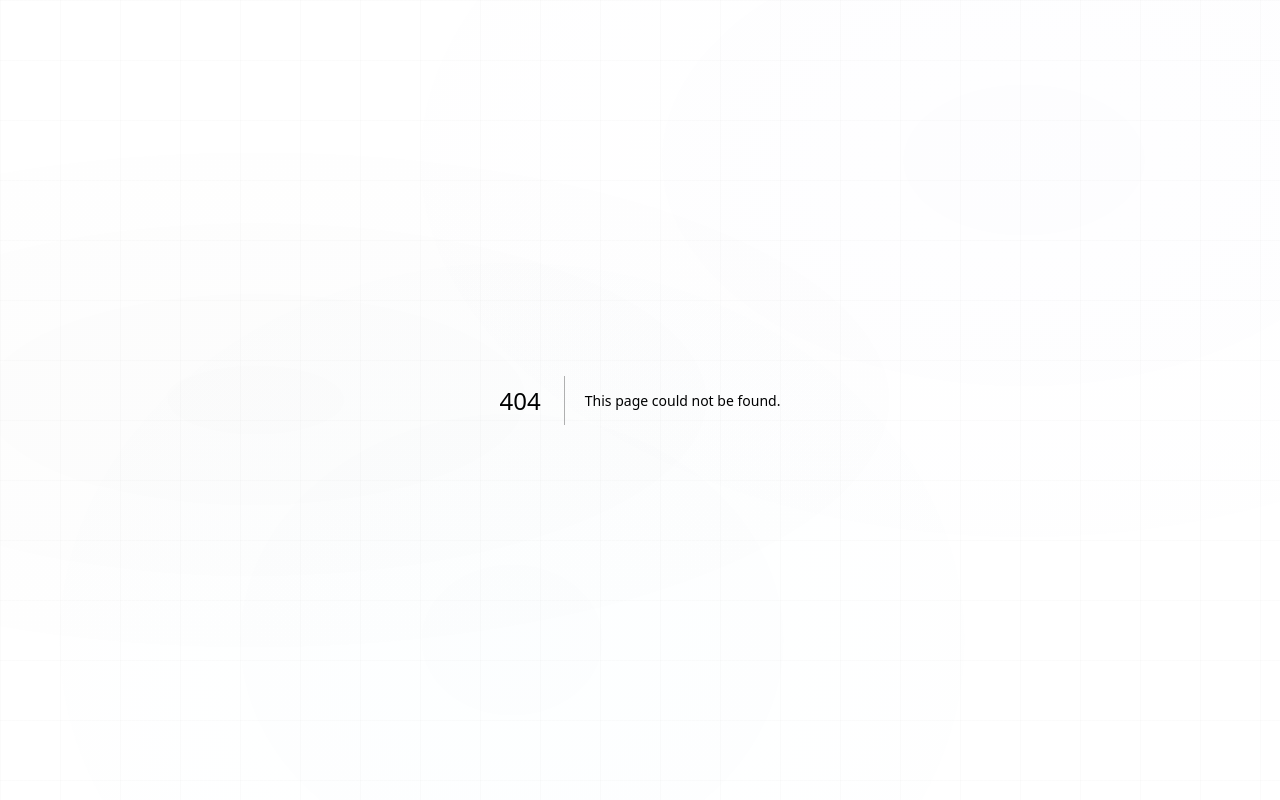
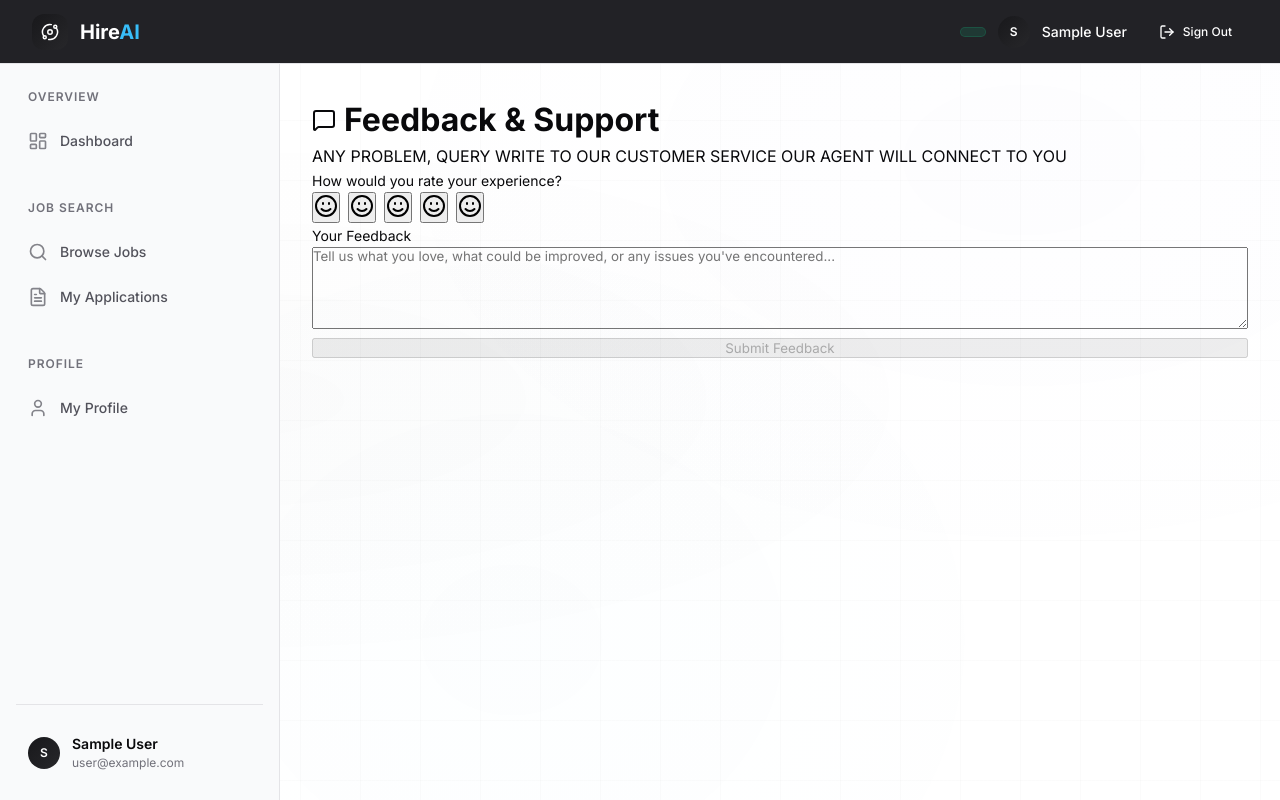
Before and after one commit to ritvikjain547-dotcom/ai-hiring-assistance, a Next.js app: page /dashboard/applicant/feedback in a window 1280 px wide. Before the commit this address had no page. Built offline with nearby package versions, Linux system fonts and the light colour scheme; no server answers; sample sign-in values are in the browser's storage.

Commit message:
Add Feedback support tab for applicants

```diff
--- /dev/null
+++ b/src/app/dashboard/applicant/feedback/page.tsx
@@ -0,0 +1,94 @@
+"use client";
+
+import { useState } from "react";
+import { submitPlatformFeedback } from "@/actions/feedback";
+import { MessageSquare, Smile } from "lucide-react";
+
+export default function FeedbackPage() {
+  const [feedback, setFeedback] = useState("");
+  const [rating, setRating] = useState<number>(0);
+  const [isSubmitting, setIsSubmitting] = useState(false);
+  const [message, setMessage] = useState<{ type: "success" | "error"; text: string } | null>(null);
+
+  const handleSubmit = async (e: React.FormEvent) => {
+    e.preventDefault();
+    if (!feedback.trim()) return;
+
+    setIsSubmitting(true);
+    setMessage(null);
+
+    const result = await submitPlatformFeedback(
+      feedback,
+      rating > 0 ? rating : undefined,
+      undefined // No AI Screening rating for applicants
+    );
+
+    if (result.success) {
+      setMessage({ type: "success", text: "Thank you for your feedback!" });
+      setFeedback("");
+      setRating(0);
+    } else {
+      setMessage({ type: "error", text: result.error || "Failed to submit feedback." });
+    }
+    setIsSubmitting(false);
+  };
+
+  return (
+    <div className="max-w-2xl mx-auto space-y-8">
+      <div>
+        <h1 className="text-2xl font-bold flex items-center gap-2">
+          <MessageSquare className="w-6 h-6 text-primary" />
+          Feedback & Support
+        </h1>
+        <p className="text-[var(--color-text-secondary)] mt-1">
+          ANY PROBLEM, QUERY WRITE TO OUR CUSTOMER SERVICE OUR AGENT WILL CONNECT TO YOU
+        </p>
+      </div>
+
+      <form onSubmit={handleSubmit} className="bg-[var(--color-bg-primary)] rounded-lg border border-[var(--color-border)] p-6 space-y-6">
+        {message && (
+          <div className={`p-4 rounded-md ${message.type === "success" ? "bg-green-500/10 text-green-500" : "bg-red-500/10 text-red-500"}`}>
+            {message.text}
+          </div>
+        )}
+
+        <div className="space-y-2">
+          <label className="block text-sm font-medium">How would you rate your experience?</label>
+          <div className="flex gap-2">
+            {[1, 2, 3, 4, 5].map((star) => (
+              <button
+                key={star}
+                type="button"
+                onClick={() => setRating(star)}
+                className={`p-1 transition-colors ${rating >= star ? "text-yellow-500" : "text-gray-400 hover:text-yellow-400"}`}
+              >
+                <Smile className="w-8 h-8" fill={rating >= star ? "currentColor" : "none"} />
+              </button>
+            ))}
+          </div>
+        </div>
+
+        <div className="space-y-2">
+          <label htmlFor="feedback" className="block text-sm font-medium">Your Feedback</label>
+          <textarea
+            id="feedback"
+            value={feedback}
+            onChange={(e) => setFeedback(e.target.value)}
+            placeholder="Tell us what you love, what could be improved, or any issues you've encountered..."
+            rows={5}
+            className="w-full p-3 rounded-md border border-[var(--color-border)] bg-[var(--color-bg-secondary)] text-[var(--color-text-primary)] placeholder-[var(--color-text-secondary)] focus:ring-2 focus:ring-primary outline-none resize-none"
+            required
+          />
+        </div>
+
+        <button
+          type="submit"
+          disabled={isSubmitting || !feedback.trim()}
+          className="w-full py-3 bg-primary text-white font-medium rounded-md hover:bg-primary/90 transition-colors disabled:opacity-50 disabled:cursor-not-allowed"
+        >
+          {isSubmitting ? "Submitting..." : "Submit Feedback"}
+        </button>
+      </form>
+    </div>
+  );
+}
```
